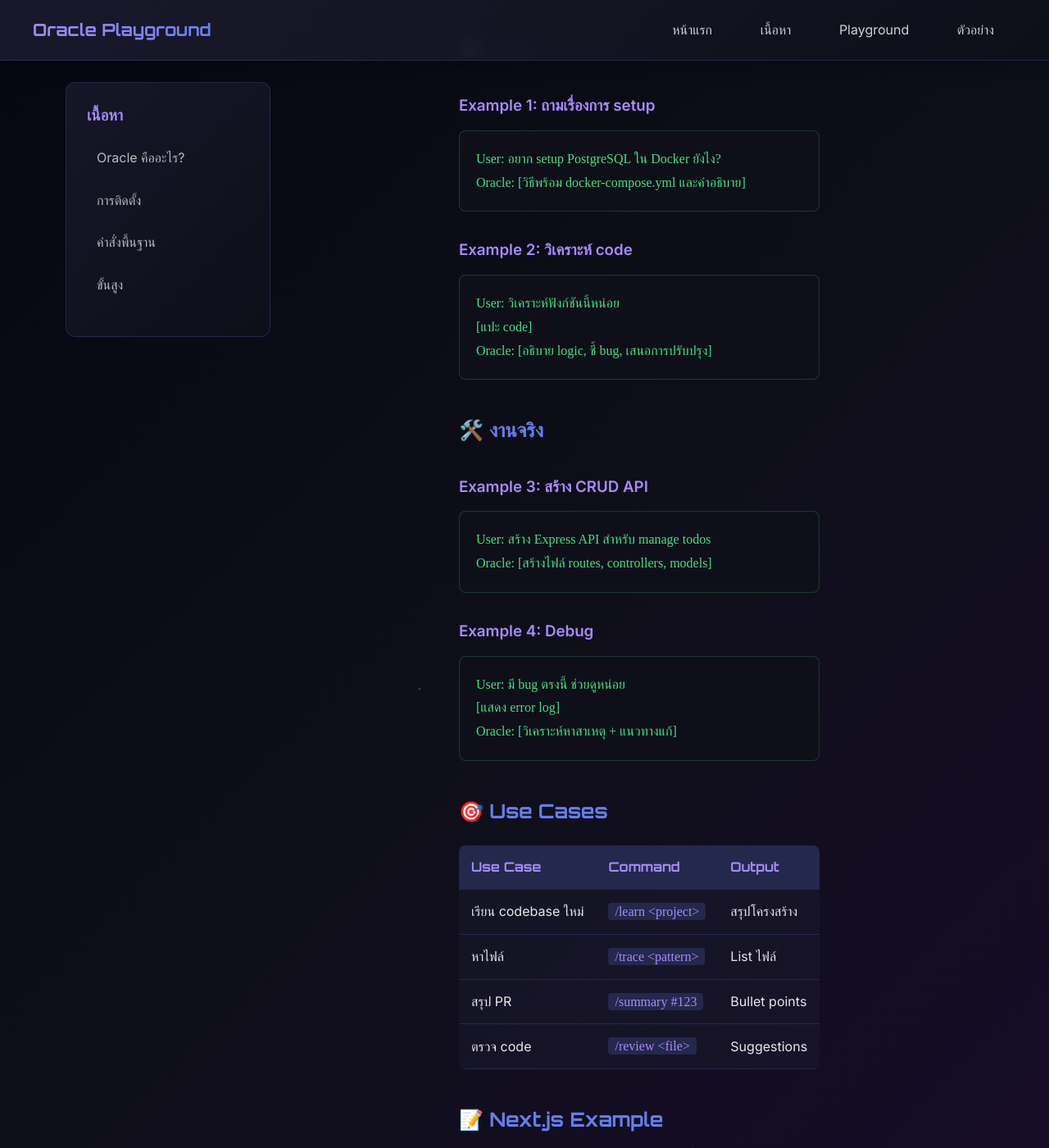
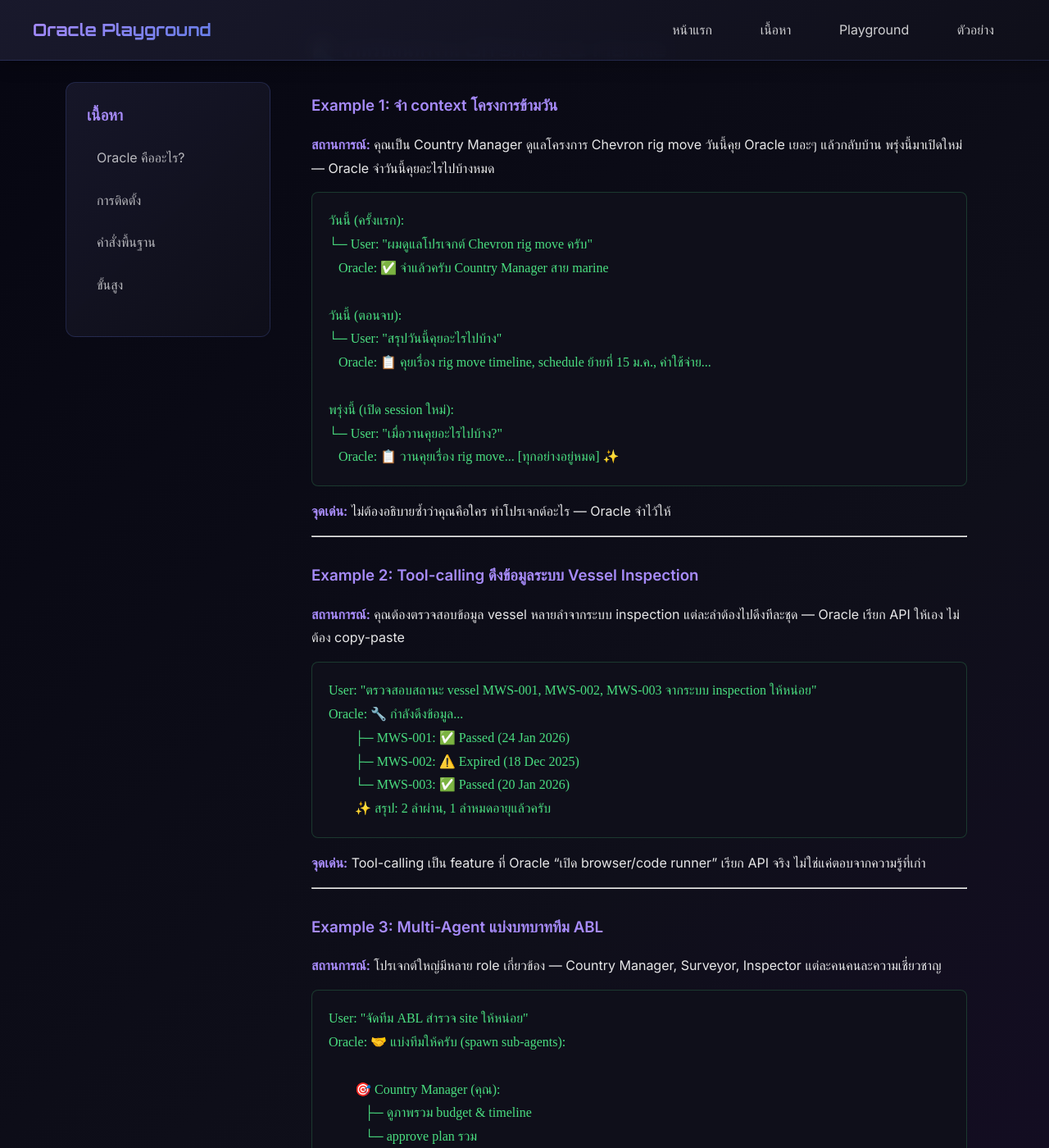
Before and after one commit to thebuilderofmoebius9/oracle-playground, a Jekyll site: the page built from examples/index.md, in a window 1280 px wide and 1400 px high, scrolled down 337 px. Shown: the whole window at 82% size. Built offline with Jekyll 4.4.1, drawn with Linux system fonts in a browser that asks for light colours; some of the changed text lies outside the part shown.

Commit message:
feat: 🔴 Round 1 — Split-screen Copilot vs Oracle + Marine examples
- Add comparison page showing side-by-side difference
  - Copilot: resets every turn (no memory)
  - Oracle: persists across turns (localStorage)
  - 3 turns: teach name → teach project → test memory

- Update examples with marine/offshore scenarios
  - Chevron rig move context across days
  - Tool-calling vessel inspection
  - Multi-agent ABL team coordination

- Add navigation links to comparison from landing, playground, docs

````diff
--- a/examples/index.md
+++ b/examples/index.md
@@ -3,62 +3,92 @@ layout: doc
 title: ตัวอย่าง
 ---
 
-# ตัวอย่างการใช้งาน
+# ตัวอย่างการใช้งานจริง
 
-## 💬 สนทนา
+## 🌊 สำหรับคนทำงาน Offshore & Marine
 
-### Example 1: ถามเรื่องการ setup
+### Example 1: จำ context โครงการข้ามวัน
+
+**สถานการณ์:** คุณเป็น Country Manager ดูแลโครงการ Chevron rig move วันนี้คุย Oracle เยอะๆ แล้วกลับบ้าน พรุ่งนี้มาเปิดใหม่ — Oracle จำวันนี้คุยอะไรไปบ้างหมด
 
 ```
-User: อยาก setup PostgreSQL ใน Docker ยังไง?
-Oracle: [วิธีพร้อม docker-compose.yml และคำอธิบาย]
+วันนี้ (ครั้งแรก):
+└─ User: "ผมดูแลโปรเจกต์ Chevron rig move ครับ"
+   Oracle: ✅ จำแล้วครับ Country Manager สาย marine
+
+วันนี้ (ตอนจบ):
+└─ User: "สรุปวันนี้คุยอะไรไปบ้าง"
+   Oracle: 📋 คุยเรื่อง rig move timeline, schedule ย้ายที่ 15 ม.ค., ค่าใช้จ่าย...
+
+พรุ่งนี้ (เปิด session ใหม่):
+└─ User: "เมื่อวานคุยอะไรไปบ้าง?"
+   Oracle: 📋 วานคุยเรื่อง rig move... [ทุกอย่างอยู่หมด] ✨
 ```
 
-### Example 2: วิเคราะห์ code
+**จุดเด่น:** ไม่ต้องอธิบายซ้ำว่าคุณคือใคร ทำโปรเจกต์อะไร — Oracle จำไว้ให้
+
+---
+
+### Example 2: Tool-calling ดึงข้อมูลระบบ Vessel Inspection
+
+**สถานการณ์:** คุณต้องตรวจสอบข้อมูล vessel หลายลำจากระบบ inspection แต่ละลำต้องไปดึงทีละชุด — Oracle เรียก API ให้เอง ไม่ต้อง copy-paste
 
 ```
-User: วิเคราะห์ฟังก์ชันนี้หน่อย
-[แปะ code]
-Oracle: [อธิบาย logic, ชี้ bug, เสนอการปรับปรุง]
+User: "ตรวจสอบสถานะ vessel MWS-001, MWS-002, MWS-003 จากระบบ inspection ให้หน่อย"
+Oracle: 🔧 กำลังดึงข้อมูล...
+        ├─ MWS-001: ✅ Passed (24 Jan 2026)
+        ├─ MWS-002: ⚠️ Expired (18 Dec 2025)
+        └─ MWS-003: ✅ Passed (20 Jan 2026)
+        ✨ สรุป: 2 ลำผ่าน, 1 ลำหมดอายุแล้วครับ
 ```
 
-## 🛠️ งานจริง
+**จุดเด่น:** Tool-calling เป็น feature ที่ Oracle "เปิด browser/code runner" เรียก API จริง ไม่ใช่แค่ตอบจากความรู้ที่เก่า
 
-### Example 3: สร้าง CRUD API
+---
+
+### Example 3: Multi-Agent แบ่งบทบาททีม ABL
+
+**สถานการณ์:** โปรเจกต์ใหญ่มีหลาย role เกี่ยวข้อง — Country Manager, Surveyor, Inspector แต่ละคนคนละความเชี่ยวชาญ
 
 ```
-User: สร้าง Express API สำหรับ manage todos
-Oracle: [สร้างไฟล์ routes, controllers, models]
+User: "จัดทีม ABL สำรวจ site ให้หน่อย"
+Oracle: 🤝 แบ่งทีมให้ครับ (spawn sub-agents):
+
+        🎯 Country Manager (คุณ):
+           ├─ ดูภาพรวม budget & timeline
+           └─ approve plan รวม
+
+        📐 Surveyor (sub-agent):
+           ├─ วัดพื้นที่ site
+           └─ เช็ค condition ดิน/น้ำ
+
+        🔍 Inspector (sub-agent):
+           ├─ ตรวจ safety compliance
+           └─ generate checklist
+
+        ✨ ทั้งหมด sync กันผ่าน shared memory — คุณเห็นภาพรวมทุกอย่าง
 ```
 
-### Example 4: Debug
+**จุดเด่น:** Multi-agent คือการให้ AI แตกยอดเป็นทีม เชี่ยวชาญแตกต่างกัน แต่คุยกันได้
 
-```
-User: มี bug ตรงนี้ ช่วยดูหน่อย
-[แสดง error log]
-Oracle: [วิเคราะห์หาสาเหตุ + แนวทางแก้]
-```
+---
 
-## 🎯 Use Cases
+## 🛠️ Use Cases สายงานอื่นๆ
 
 | Use Case | Command | Output |
 |----------|---------|--------|
-| เรียน codebase ใหม่ | `/learn <project>` | สรุปโครงสร้าง |
-| หาไฟล์ | `/trace <pattern>` | List ไฟล์ |
+| เรียน codebase ใหม่ | `/learn <project>` | สรุปโครงสร้างโปรเจกต์ |
+| หาไฟล์ | `/trace <pattern>` | List ไฟล์ที่ match |
 | สรุป PR | `/summary #123` | Bullet points |
 | ตรวจ code | `/review <file>` | Suggestions |
 
-## 📝 Next.js Example
+---
 
-```javascript
-// app/api/oracle/route.js
-export async function POST(req) {
-  const { message } = await req.json();
-  const response = await oracle.chat(message);
-  return Response.json(response);
-}
-```
+## 🚀 ลองเล่นจริง
 
-## 🚀 ลองเล่น
+- [Playground](/oracle-playground/playground/) — ลองสอน Oracle ให้จำคุณ
+- [Comparison](/oracle-playground/comparison/) — เทียบ Copilot vs Oracle ด้วยตา
 
-ไปที่ [Playground](/oracle-playground/playground/) เพื่อลองจริง!
+---
+
+💡 **Tip:** เริ่มจาก [Playground](/oracle-playground/playground/) หรือ [Comparison](/oracle-playground/comparison/) เพื่อเห็นความต่างก่อนใช้จริงครับ
--- a/index.html
+++ b/index.html
@@ -18,6 +18,12 @@ layout: default
     <h2>🎮 Playground</h2>
     <p>ลองเล่นคำสั่ง Oracle ได้เลย — ไม่ต้องติดตั้ง</p>
     <a href="/oracle-playground/playground/" class="btn">เล่นเลย →</a>
+  </div>
+
+  <div class="card">
+    <h2>🧠 Comparison</h2>
+    <p>เทียบ Copilot vs Oracle — ดูความต่างด้วยตา</p>
+    <a href="/oracle-playground/comparison/" class="btn">เปรียบเทียบ →</a>
   </div>
 
   <div class="card">
--- a/playground/index.html
+++ b/playground/index.html
@@ -62,6 +62,7 @@ layout: default
       <button onclick="setCommand('/learn')">/learn — เรียนรู้</button>
       <button onclick="setCommand('/rrr')">/rrr — ย้อนรอย</button>
     </div>
+    <p class="example-link">💡 ดูตัวอย่างสาย marine <a href="/oracle-playground/examples/">ตรงนี้</a> หรือ <a href="/oracle-playground/comparison/">เทียบ Copilot vs Oracle</a></p>
   </div>
 
   <!-- Clear Memory Button -->
````
Also changed, not shown: comparison/index.html (added, +518 -0 lines), docs/index.md (+2 -1 lines).
